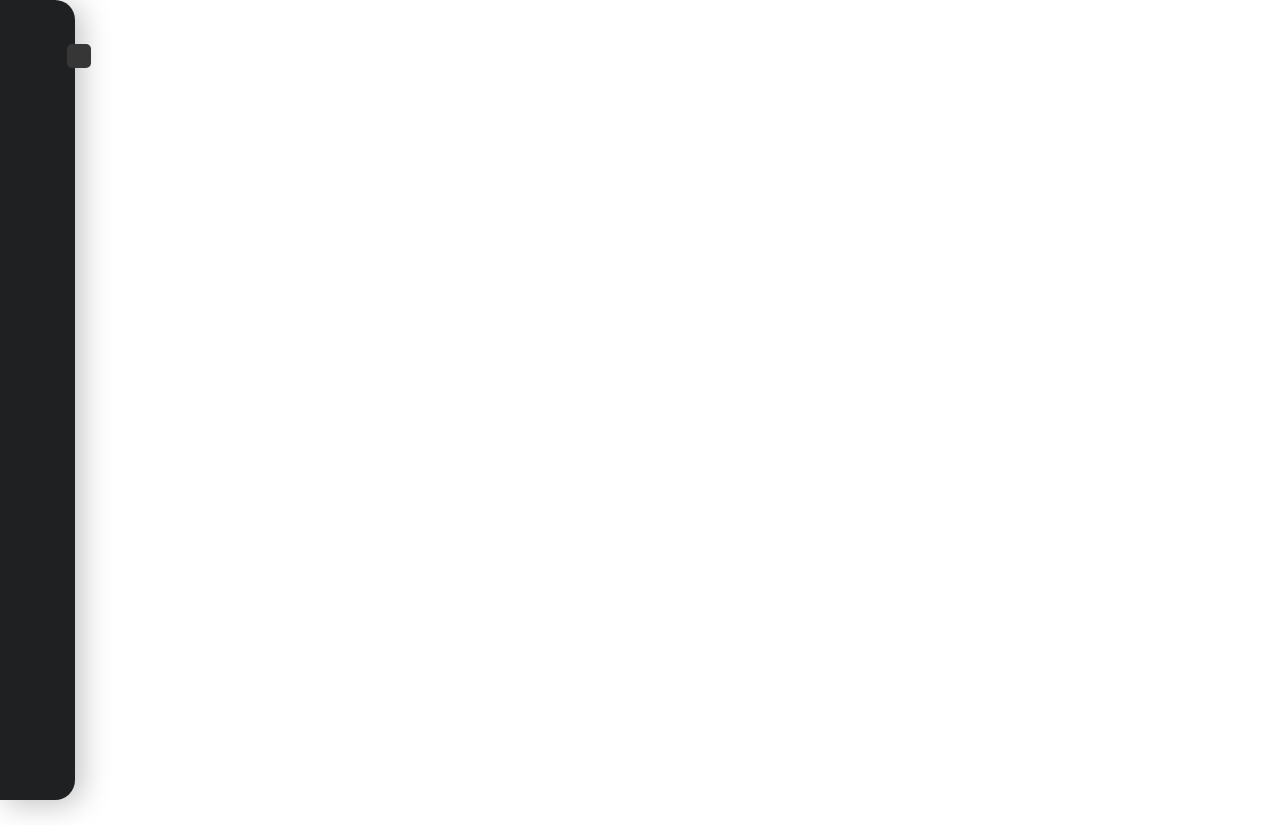
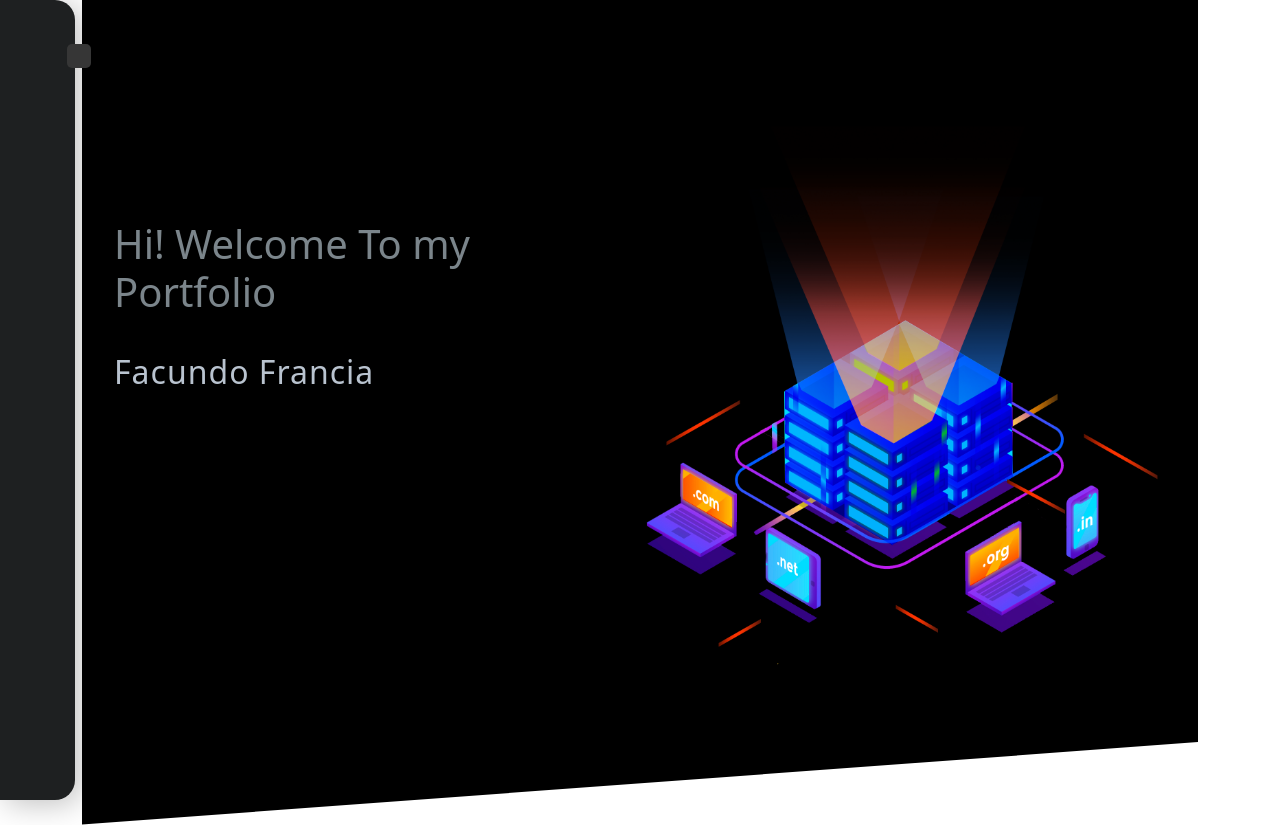
Before and after one commit to MushinShin/Portfolio, a React (Create React App) app: page / in a window 1280 px wide. Before the commit the page ends 800 px from the top, so only its background shows below. Built offline with nearby package versions, Linux system fonts and the light colour scheme; some icons are missing.

Commit message:
hero component

```diff
--- a/src/App.js
+++ b/src/App.js
@@ -1,10 +1,12 @@
 import "./App.css";
 import Nav from "./components/nav";
+import Hero from "./components/hero";
 
 function App() {
   return (
     <main className="container">
       <Nav />
+      <Hero />
     </main>
   );
 }
--- a/src/components/hero.jsx
+++ b/src/components/hero.jsx
@@ -1,7 +1,19 @@
-import React, { Component } from 'react';
+import React, { Component } from "react";
+import Banner from "../imgs/banner.png";
+import "../styles/heroStyles.css";
 
 const Hero = () => {
-    return (  );
-}
+  return (
+    <section className="block block--dark block--skewed-left">
+      <div className="grid grid--1x2">
+        <header className="block__header hero__content">
+          <h1 className="block__heading">Hi! Welcome To my Portfolio</h1>
+          <p className="hero__tagline">Facundo Francia</p>
+        </header>
+        <img className="hero__image" src={Banner} alt="" />
+      </div>
+    </section>
+  );
+};
 
 export default Hero;
--- /dev/null
+++ b/src/styles/heroStyles.css
@@ -0,0 +1,59 @@
+.block {
+  --padding-vertical: 6rem;
+  padding: var(--padding-vertical) 2rem;
+}
+
+.block--dark {
+  background: #000;
+  color: #7b858b;
+}
+
+.block--skewed-left {
+  clip-path: polygon(0% 0%, 100% 0%, 100% 90%, 0% 100%);
+  padding-bottom: calc(var(--padding-vertical) + 4rem);
+}
+
+.block__header {
+  text-align: center;
+  margin-bottom: 4rem;
+}
+
+.container {
+  margin: 0 auto;
+}
+
+.grid {
+  display: grid;
+}
+
+@media screen and (min-width: 768px) {
+  .grid--1x2 {
+    grid-template-columns: 1fr 1fr;
+  }
+}
+
+@media screen and (min-width: 768px) {
+  .hero {
+    padding-top: 0;
+  }
+
+  .hero__content {
+    text-align: left;
+    align-self: center;
+  }
+}
+
+.block__heading {
+  margin-top: 0;
+}
+
+.hero__tagline {
+  font-size: 2rem;
+  color: #b9c3cf;
+  letter-spacing: 1px;
+  margin: 2rem 0 5rem;
+}
+
+.hero__image {
+  width: 100%;
+}
```
Also changed, not shown: src/imgs/banner.png (added).
